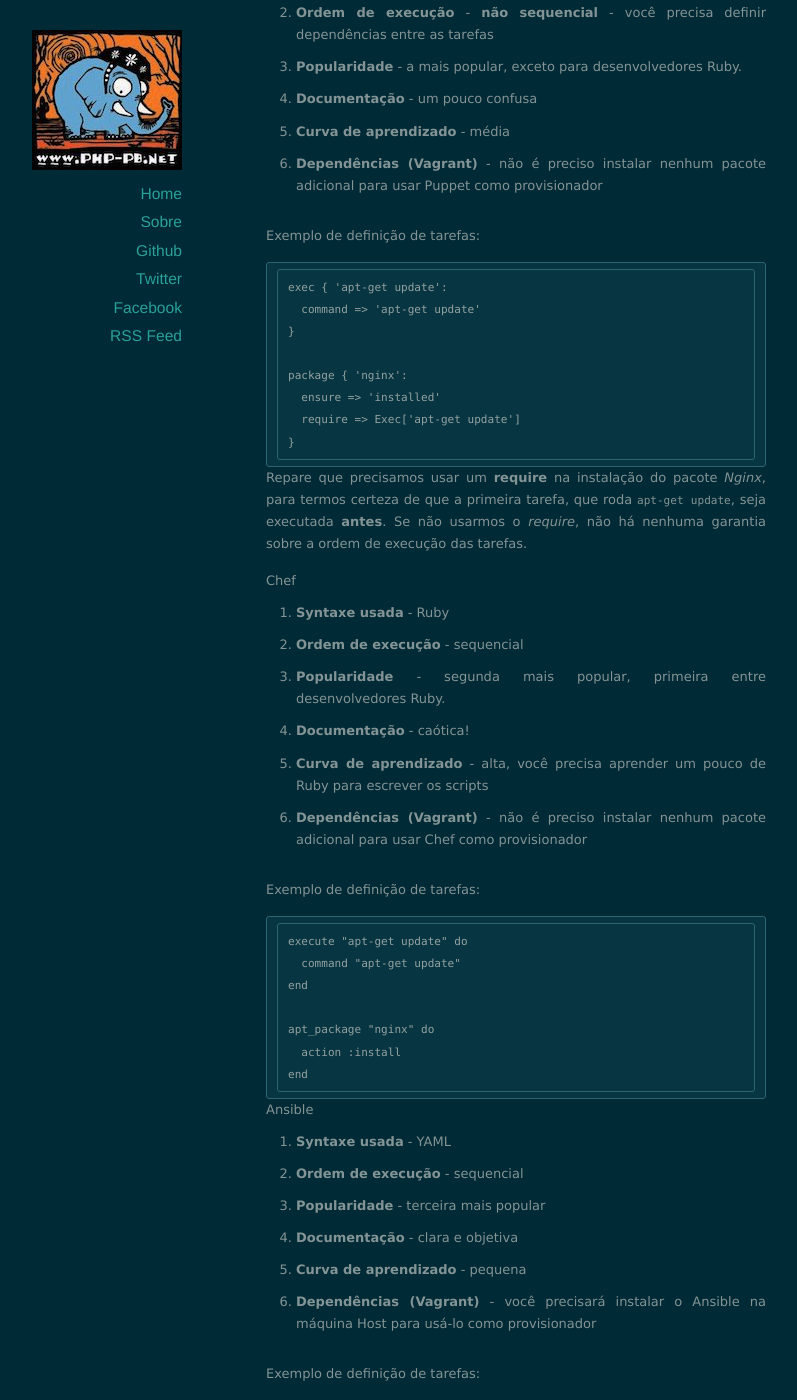
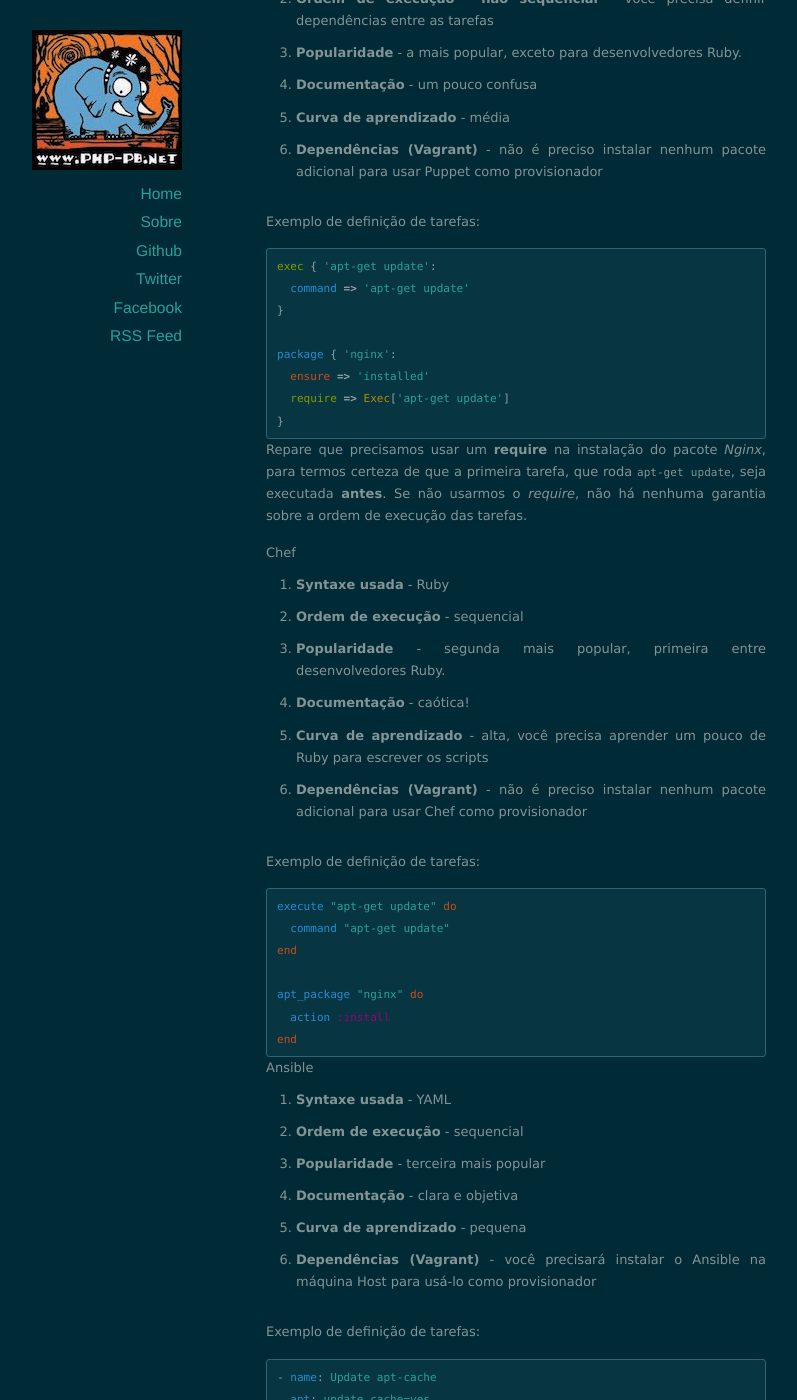
Before and after one commit to php-pb/php-pb.github.io, a Jekyll site: the page built from _posts/2014-05-02-vagrant-e-provisionadores.markdown, in a window 1280 px wide and 1400 px high, scrolled down 4720 px. Shown: the whole window, without its empty margins (124-921 px from the left). Built offline with Jekyll 4.4.1, drawn with Linux system fonts in a browser that asks for light colours; nearby versions of some CDN libraries; comment, search, counter and statistics services are not loaded; some of the changed text lies outside the part shown.

Commit message:
Update 2014-05-02-vagrant-e-provisionadores.markdown

```diff
--- a/_posts/2014-05-02-vagrant-e-provisionadores.markdown
+++ b/_posts/2014-05-02-vagrant-e-provisionadores.markdown
@@ -60,7 +60,7 @@
 
 Abaixo, um exemplo de um Vagrantfile super básico:
 
-~~~~~~~~
+{% highlight ruby %}
 Vagrant.configure("2") do |config|
 
     config.vm.box = "hashicorp/precise64"
@@ -68,7 +68,7 @@
     config.vm.provision "shell", inline: "echo Hello World!"
 
 end
-~~~~~~~~
+{% endhighlight %}
 
 Esse é o exemplo mais simples que mostra o processo completo, incluindo um provisionador. Estamos aqui usando a [Vagrant Cloud](https://vagrantcloud.com/) para obtermos nossa box - dessa maneira não precisamos definir também a URL onde o arquivo .box está disponível. Esse é um recurso novo da versão **1.5** do Vagrant. Você pode descobrir outras boxes, com outros sistemas operacionais, na seção **[Discover](https://vagrantcloud.com/discover/featured)** da VagrantCloud. Neste exemplo, usamos a box atualmente mais popular do Vagrant - Ubuntu 12.04 64 bits.
 
@@ -111,7 +111,7 @@
 
 Exemplo de definição de tarefas:
 
-~~~~~~~~
+{% highlight ruby %}
 exec { 'apt-get update':
   command => 'apt-get update'
 }
@@ -120,7 +120,7 @@
   ensure => 'installed'
   require => Exec['apt-get update']
 }
-~~~~~~~~
+{% endhighlight %}
 
 Repare que precisamos usar um **require** na instalação do pacote _Nginx_, para termos certeza de que a primeira tarefa, que roda `apt-get update`, seja executada **antes**. Se não usarmos o _require_, não há nenhuma garantia sobre a ordem de execução das tarefas.
 
@@ -135,7 +135,7 @@
 
 Exemplo de definição de tarefas:
 
-~~~~~~~~
+{% highlight ruby %}
 execute "apt-get update" do
   command "apt-get update"
 end
@@ -143,7 +143,7 @@
 apt_package "nginx" do
   action :install
 end
-~~~~~~~~
+{% endhighlight %}
 
 #### Ansible
 
@@ -156,13 +156,13 @@
 
 Exemplo de definição de tarefas:
 
-~~~~~~~~
+{% highlight yaml %}
 - name: Update apt-cache
   apt: update_cache=yes
 
 - name: Install Nginx
   apt: pkg=nginx state=latest
-~~~~~~~~
+{% endhighlight %}
 
 
 ### Recursos para Iniciantes
```
